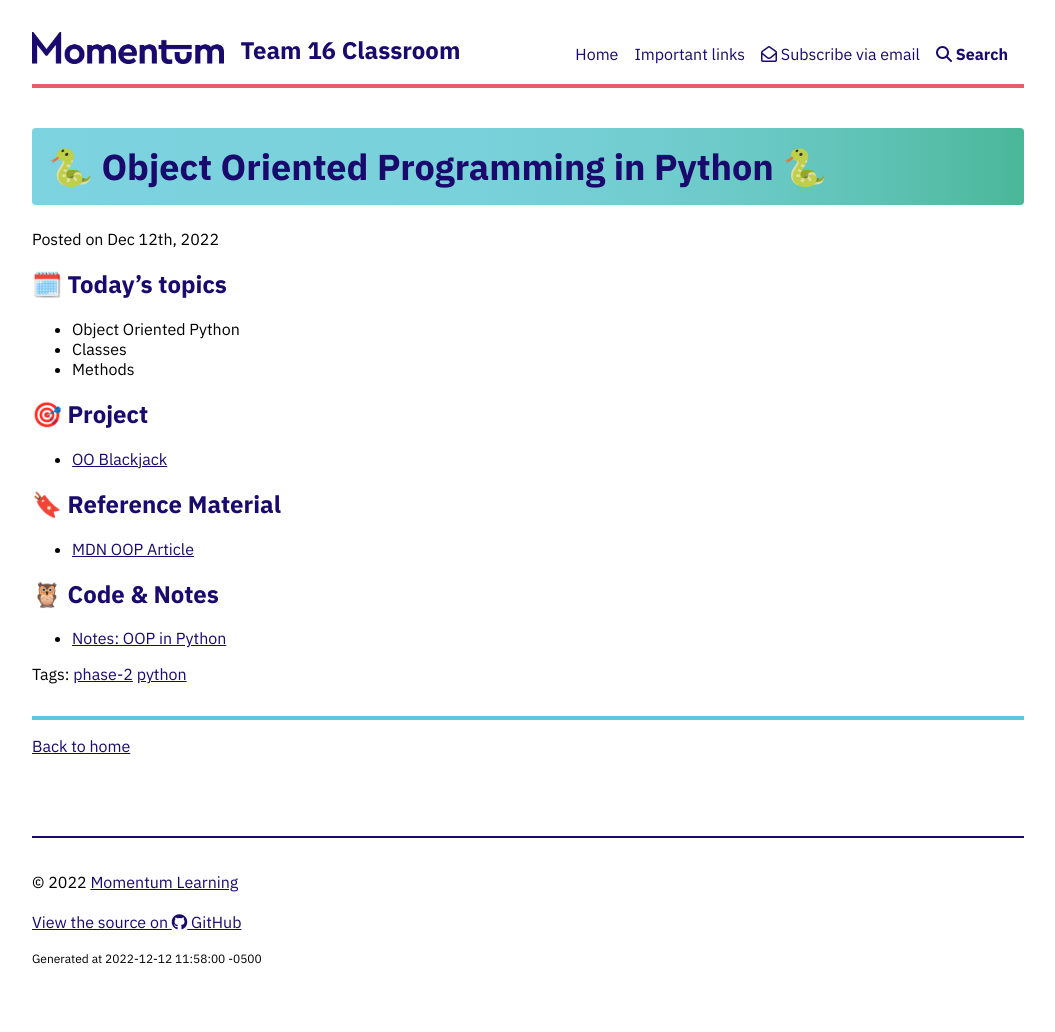
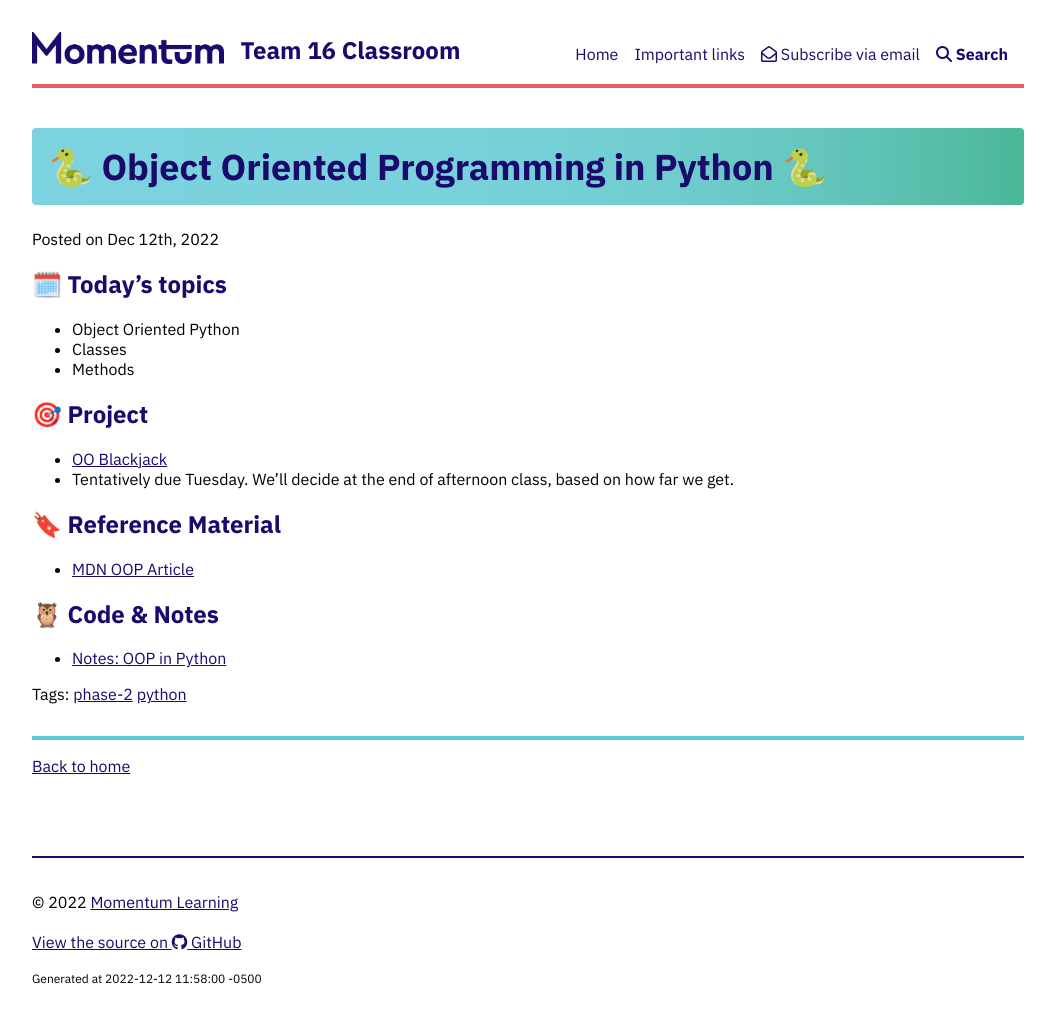
Before and after one commit to Momentum-Team-16/momentum-team-16.github.io, a Jekyll site: the page built from _posts/2022-12-12-py-oo.md, in a window 1280 px wide. Shown: the whole page, without its empty margins (112-1167 px from the left). Built offline with Jekyll 4.4.1, drawn with Linux system fonts in a browser that asks for light colours; nearby versions of some CDN libraries.

Commit message:
add due date

```diff
--- a/_posts/2022-12-12-py-oo.md
+++ b/_posts/2022-12-12-py-oo.md
@@ -13,6 +13,7 @@ tags: phase-2 python
 ## 🎯 Project
 
 - [OO Blackjack](https://classroom.github.com/a/PC54TFVk)
+- Tentatively due Tuesday. We'll decide at the end of afternoon class, based on how far we get.
 
 ## 🔖 Reference Material
 
```
